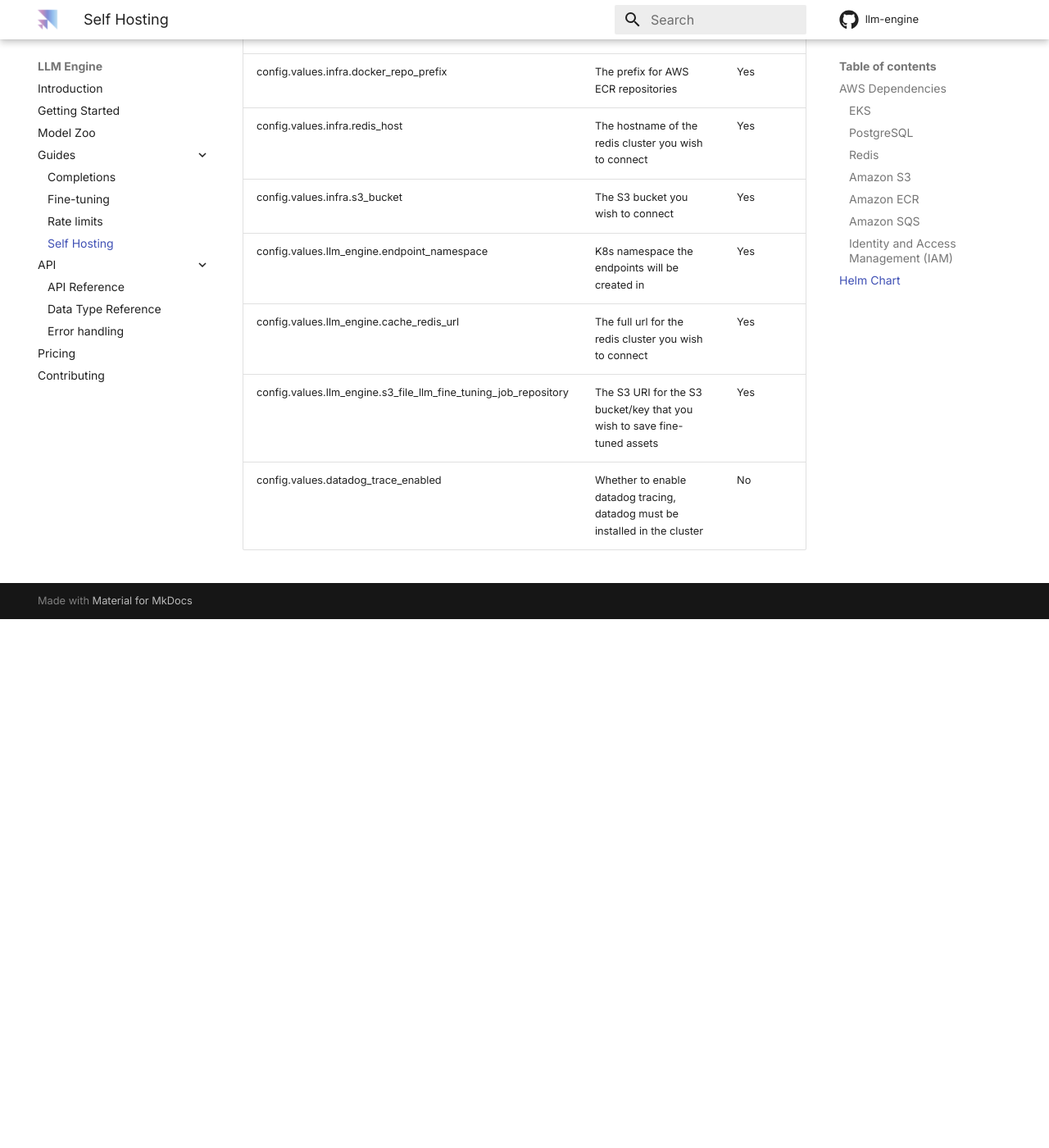
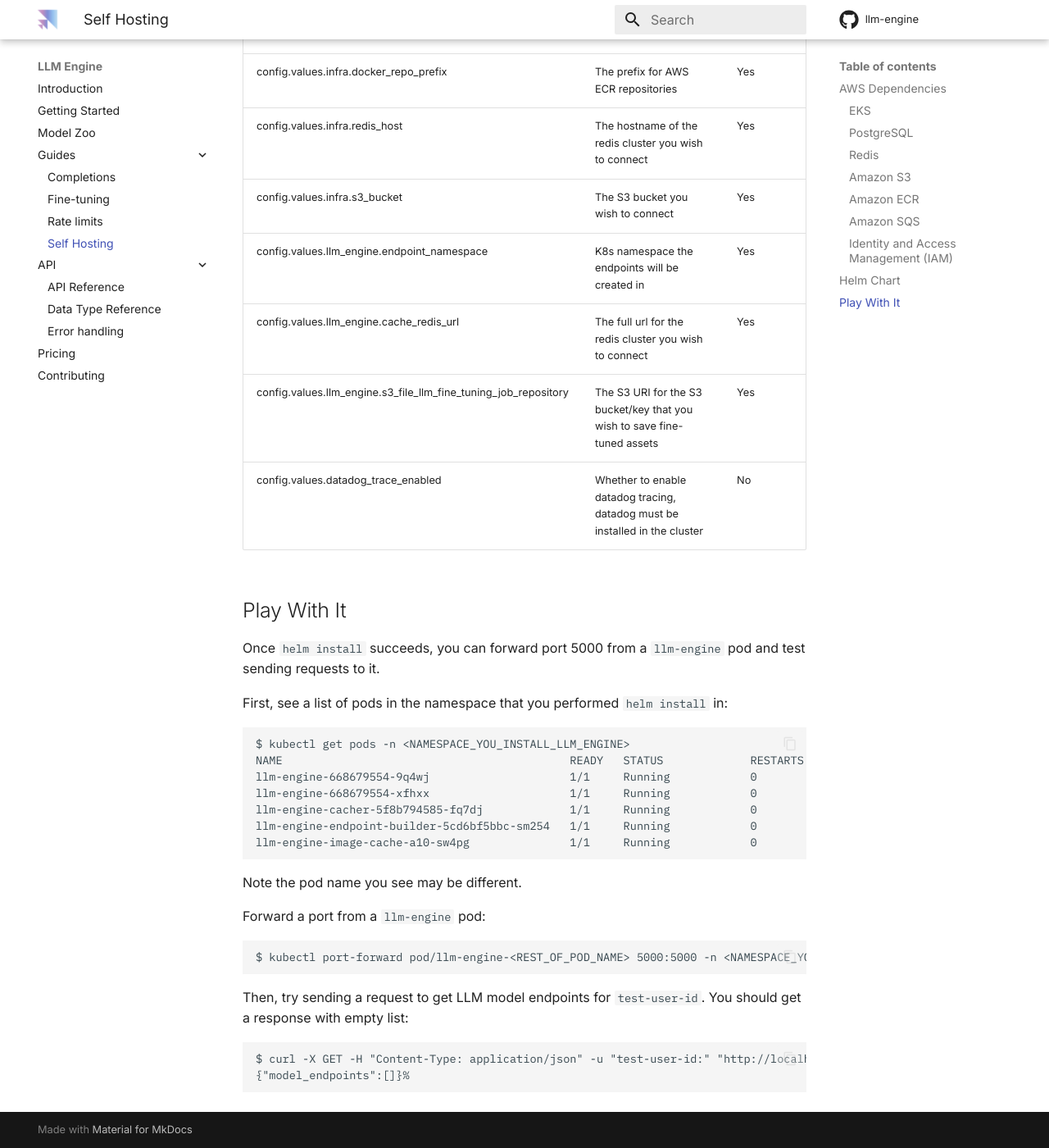
Before and after one commit to scaleapi/llm-engine, an MkDocs documentation site: the page built from docs/guides/self_hosting.md, in a window 1280 px wide and 1400 px high, scrolled down 5311 px. Shown: the whole window at 82% size. Built offline with MkDocs 1.6.1 and Material for MkDocs 9.7.7, drawn with Linux system fonts in a browser that asks for light colours; comment, search, counter and statistics services are not loaded; before the commit the page ends 6066 px from its top, so only the background shows below that.

Commit message:
Add a Play With It section in docs/guides/self_hosting.md to document to how test sending a request and getting response via pod port forwarding

````diff
--- a/docs/guides/self_hosting.md
+++ b/docs/guides/self_hosting.md
@@ -115,3 +115,29 @@ Below are the configurations to specify in the `values_sample.yaml` file.
 | config.values.llm_engine.cache_redis_url | The full url for the redis cluster you wish to connect | Yes |
 | config.values.llm_engine.s3_file_llm_fine_tuning_job_repository | The S3 URI for the S3 bucket/key that you wish to save fine-tuned assets | Yes |
 | config.values.datadog_trace_enabled | Whether to enable datadog tracing, datadog must be installed in the cluster | No |
+
+## Play With It
+Once `helm install` succeeds, you can forward port 5000 from a `llm-engine` pod and test sending requests to it.
+
+First, see a list of pods in the namespace that you performed `helm install` in:
+```
+$ kubectl get pods -n <NAMESPACE_YOU_INSTALL_LLM_ENGINE>
+NAME                                           READY   STATUS             RESTARTS      AGE
+llm-engine-668679554-9q4wj                     1/1     Running            0             18m
+llm-engine-668679554-xfhxx                     1/1     Running            0             18m
+llm-engine-cacher-5f8b794585-fq7dj             1/1     Running            0             18m
+llm-engine-endpoint-builder-5cd6bf5bbc-sm254   1/1     Running            0             18m
+llm-engine-image-cache-a10-sw4pg               1/1     Running            0             18h
+```
+Note the pod name you see may be different.
+
+Forward a port from a `llm-engine` pod:
+```
+$ kubectl port-forward pod/llm-engine-<REST_OF_POD_NAME> 5000:5000 -n <NAMESPACE_YOU_INSTALL_LLM_ENGINE>
+```
+
+Then, try sending a request to get LLM model endpoints for `test-user-id`. You should get a response with empty list:
+```
+$ curl -X GET -H "Content-Type: application/json" -u "test-user-id:" "http://localhost:5000/v1/llm/model-endpoints"
+{"model_endpoints":[]}%
+```
````
